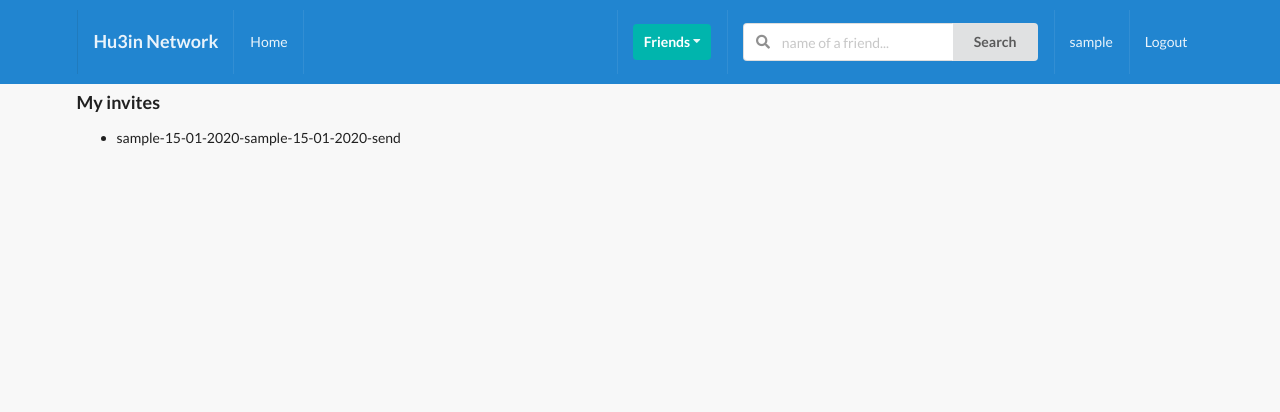
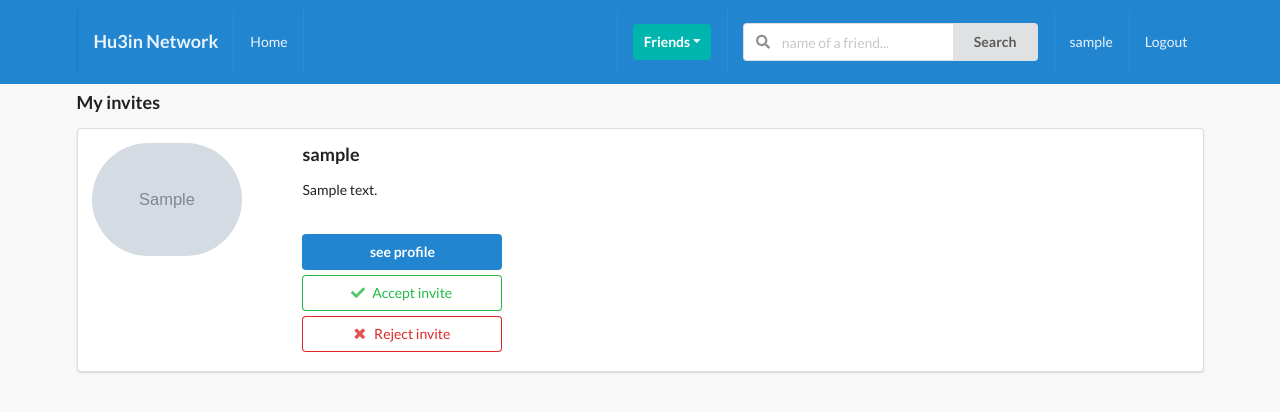
Before and after one commit to Shirhussain/share-with-friend, a Django app: page /profile/my-invitation/ in a window 1280 px wide. Shown: the top 412 px of the page. Run offline with Django 3.2, Linux system fonts and the light colour scheme; a user stored in the database is signed in; tables that the repository leaves empty hold one stand-in row (values such as "Sample post"); grey boxes marked "Sample" are stand-in pictures; some libraries are stand-ins or nearby versions.

Commit message:
request Accept or Reject added

```diff
--- a/profiles/templates/profiles/my_invitation.html
+++ b/profiles/templates/profiles/my_invitation.html
@@ -7,11 +7,39 @@
 
 {% block content %}
     <h3>My invites</h3>
-    <ul>
 
-        {% for item in qs %}
-            <li>{{item}}</li>
-        {% endfor %}
+    {% if is_empty %}
+        <p>you don 't have any invitation...</p>
+    {% endif %}
 
-    </ul>
+    {% for obj in qs %}
+        <div class="ui segment">
+            <div class="ui grid">
+                <div class="row">
+                    <div class="three wide column">
+                        <img src="{{obj.avatar.url}}" alt="profiles" class="ui small circular image">
+                    </div>
+                    <div class="thirteen wide column">
+                        <h3>{{obj.user}}</h3>
+                        <p>{{obj.bio}}</p>
+                        <br>
+                        <a href="">
+                            <button class="ui primary button w-big mb-5">see profile</button>
+                        </a>
+                        <form action="{% url 'profiles:accept-invitation' %}" method="POST">
+                            {% csrf_token %}
+                            <input type="hidden" name="profile_pk" value={{obj.pk}}>
+                            <button class="ui positive basic button mb-5 w-big" type="submit"><i class="check icon"></i>Accept invite</button>
+                        </form>
+                        <form action="{% url 'profiles:reject-invitation' %}" method="POST">
+                            {% csrf_token %}
+                            <input type="hidden" name="profile_pk" value={{obj.pk}}>
+                            <button class="ui negative basic button w-big mb-5" type="submit"> <i class="close icon"></i>Reject invite</button>
+                        </form>
+                    </div>
+                </div>
+            </div>
+        </div>
+    {% endfor %}
+
 {% endblock content %}
--- a/profiles/urls.py
+++ b/profiles/urls.py
@@ -8,6 +8,8 @@ from .views import (
     ProfileListView,
     send_invitation,
     remove_from_friend,
+    accept_invitation,
+    reject_invitation,
 )
 
 app_name = 'profiles'
@@ -19,4 +21,6 @@ urlpatterns = [
     path('to-invite/', invite_profiles_list_view, name='to-invite-profile-list'),
     path('send-invite/', send_invitation, name='send-invite'),
     path('remove-friend/', remove_from_friend, name='remove-friend'),
+    path('my-invitation/accept/', remove_from_friend, name='accept-invitation'),
+    path('my-invitation/reject/', remove_from_friend, name='reject-invitation'),
 ]
--- a/profiles/views.py
+++ b/profiles/views.py
@@ -1,4 +1,4 @@
-from django.shortcuts import render, redirect
+from django.shortcuts import render, redirect, get_object_or_404
 from django.views.generic import ListView
 from django.contrib.auth.models import User
 from django.db.models import Q
@@ -27,11 +27,45 @@ def my_profile_view(request):
 def invitation_received_view(request):
     profile = Profile.objects.get(user=request.user)
     qs = Relationship.objects.invitation_received(profile)
-    print("your initation list is",qs)
+    # if you wanna know more about lambda have look to this blog
+    # https://blog.pyplane.com/blog/map-filter-conditional-list-comprehension/
+    # by default in our invitation queryset we have bot sender and receiver but we just need sender
+    results = list(map(lambda x: x.sender, qs))
+    is_empty = False
+    if len(results)== 0:
+        is_empty == True
+
     context = {
-        'qs': qs
+        'qs': results,
+        'is_empty': is_empty
     }
     return render(request, 'profiles/my_invitation.html', context)
+
+
+def accept_invitation(request):
+    if request.method == 'POST':
+        pk = request.POST.get('profile_pk')
+        sender = Profile.objects.get(pk=pk)
+        receiver = Profile.objects.get(user=request.user)
+
+        rel = get_object_or_404(Relationship, sender=sender, receiver=receiver)
+
+        if rel.status == 'send':
+            rel.status = 'accepted'
+            rel.save()
+    return redirect('profiles:my-invitation')
+
+
+def reject_invitation(request):
+    if request.method == 'POST':
+        pk = request.POST.get('profile_pk')
+        sender = Profile.objects.get(pk=pk)
+        receiver = Profile.objects.get(user=request.user)
+
+        rel = get_object_or_404(Relationship, sender=sender, receiver=receiver)
+        rel.delete()
+    return redirect('profiles:my-invitation')
+
 
 
 def invite_profiles_list_view(request):
@@ -117,8 +151,8 @@ def remove_from_friend(request):
         # it's somehow complected cuz we don't know who is the sender and who is the receiver
         # it means that i don't know if i invited a particular user or vise versa
         # here is the deal that you have to remove yourself from your friend list and vis versa
-        rel = Relationship.objects.get(
-            (Q(sender=sender) & Q(receiver=receiver)) | (Q(sender=receiver) & (Q(receiver=sender)))
+        rel = Relationship.objects.filter(
+            (Q(sender=sender) & Q(receiver=receiver)) | (Q(sender=receiver) & Q(receiver=sender))
         )
         rel.delete()
         return redirect(request.META.get('HTTP_REFERER'))
```
